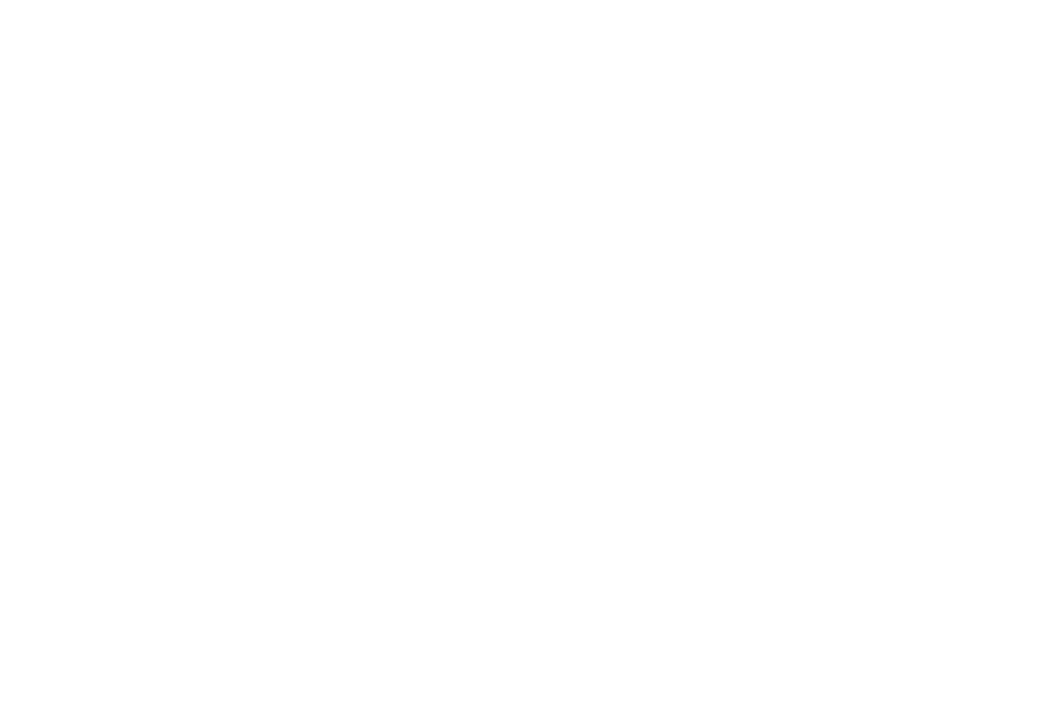
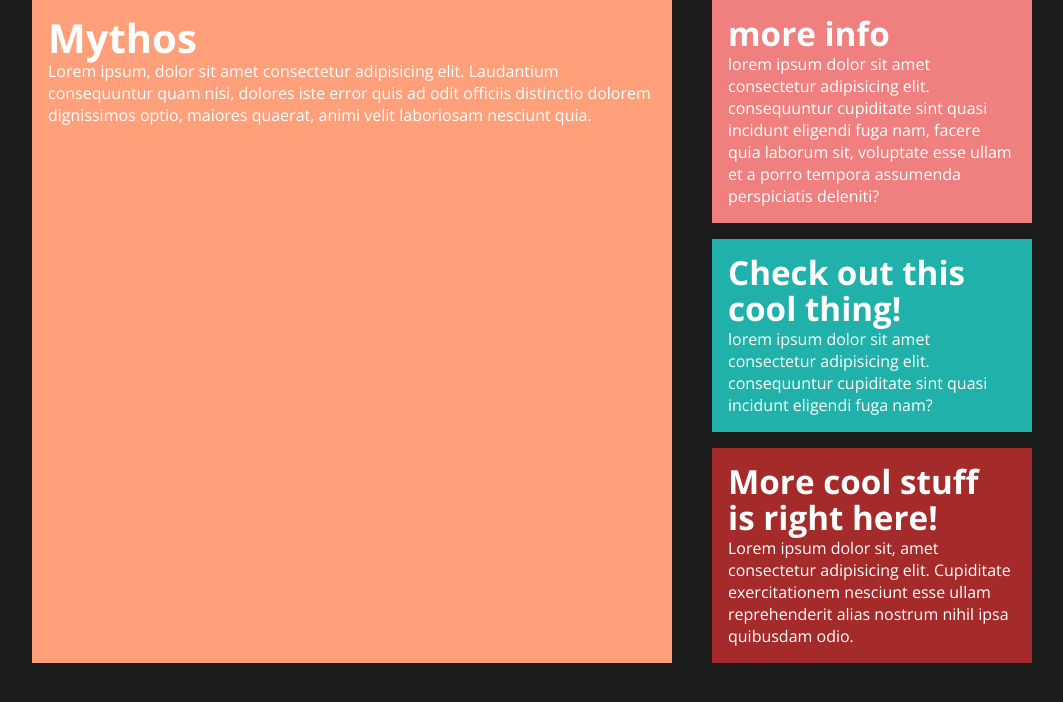
Before and after one commit to rwxganta/scss-bem-practice, a plain HTML site: page app/index.html in a window 1280 px wide. Shown: the whole page, without its empty margins (108-1171 px from the left). Drawn offline with nearby package versions, Linux system fonts and the light colour scheme.

Commit message:
first commit

```diff
--- a/app/index.html
+++ b/app/index.html
@@ -5,10 +5,31 @@
     <meta http-equiv="X-UA-Compatible" content="IE=edge">
     <meta name="viewport" content="width=device-width, initial-scale=1.0">
     <title>Mythos</title>
+    <link href="https://fonts.googleapis.com/css2?family=Open+Sans:wght@400;700&display=swap" rel="stylesheet">
     <link rel="stylesheet" href="/dist/style.css">
     <script src="/app/js/script.js" defer></script>
 </head>
 <body>
+    <div class="grid">
+        <main class='grid__main'>
+            <h1>Mythos</h1>
+            <p>Lorem ipsum, dolor sit amet consectetur adipisicing elit. Laudantium consequuntur quam nisi, dolores iste error quis ad odit officiis distinctio dolorem dignissimos optio, maiores quaerat, animi velit laboriosam nesciunt quia.</p>
+        </main>
 
+        <aside class='grid__sidebar'>
+            <div class="grid__widget grid__widget--green">
+                <h2>more info</h2>
+                <p>lorem ipsum dolor sit amet consectetur adipisicing elit. consequuntur cupiditate sint quasi incidunt eligendi fuga nam, facere quia laborum sit, voluptate esse ullam et a porro tempora assumenda perspiciatis deleniti?</p>
+            </div>
+            <div class="grid__widget grid__widget--cyan">
+                <h2>Check out this cool thing!</h2>
+                <p>lorem ipsum dolor sit amet consectetur adipisicing elit. consequuntur cupiditate sint quasi incidunt eligendi fuga nam?</p>
+            </div>
+            <div class="grid__widget grid__widget--brown">
+                <h2>More cool stuff is right here!</h2>
+                <p>Lorem ipsum dolor sit, amet consectetur adipisicing elit. Cupiditate exercitationem nesciunt esse ullam reprehenderit alias nostrum nihil ipsa quibusdam odio.</p>
+            </div>
+        </aside>
+    </div>
 </body>
 </html>
--- /dev/null
+++ b/app/scss/globals/_boilerplate.scss
@@ -0,0 +1,25 @@
+@use '../utils' as u;
+
+
+html {
+    box-sizing: border-box;
+    font-size: 100%;
+}
+
+*,
+*::before,
+*::after {
+    margin: 0;
+    padding: 0;
+    box-sizing: inherit;
+}
+
+body {
+    //margin-inline: 1rem;
+    font-family: u.$font;
+    color: hsl(0, 0%, 100%);
+    background-color: hsl(0, 0%, 11%);
+
+    //display: grid;
+    //justify-content: center;
+}
--- /dev/null
+++ b/app/scss/globals/_colors.scss
@@ -0,0 +1,4 @@
+:root {
+    $background-color: hsl(0, 0%, 11%);
+    $text-color: hls(0, 0%, 100%);
+}
--- /dev/null
+++ b/app/scss/globals/_index.scss
@@ -0,0 +1,3 @@
+@forward 'boilerplate';
+@forward 'colors';
+@forward 'typography';
--- /dev/null
+++ b/app/scss/globals/_typography.scss
@@ -0,0 +1,28 @@
+@use '../utils/' as u;
+
+h1, h2, h3 {
+    font-weight: 700;
+    line-height: 1.1;
+    // for the future
+    text-wrap: balance;
+}
+
+h1 {
+    //font-size: clamp(28px, 16px + 2vw, 40px);
+    font-size: clamp(u.toRem(28), u.toRem(16) + 2vw, u.toRem(40));
+}
+
+h2 {
+    //font-size: clamp(22px, 14px + 1.5vw, 36px);
+    font-size: clamp(u.toRem(22), u.toRem(14) + 1.5vw, u.toRem(36));
+}
+
+p {
+    font-size: u.toRem(16);
+}
+
+a,
+a:visited,
+a:active {
+    text-decoration: none;
+}
--- /dev/null
+++ b/app/scss/layout/_grid.scss
@@ -0,0 +1,60 @@
+@use '../utils' as u;
+
+.grid {
+    margin-inline: auto;
+    // add 20px on each side of the grid container
+    width: min(100% - 40px, 1000px);
+    //max-width: 1000px;
+    display: grid;
+    grid-template-columns: 1fr;
+    // auto means it's going to be sized based on how much
+    // content the grid child item contains
+    grid-template-rows: auto auto;
+    gap: 40px;
+
+    @include u.breakpoint(large) {
+        grid-template-columns: 2fr 1fr;
+        // solves the extra gap bellow to row
+        grid-template-rows: auto;
+    }
+
+    &__main {
+        padding: 1rem;
+    }
+
+    &__main {
+        background-color: lightblue;
+
+        @include u.breakpoint(medium) {
+            background-color: lightgreen;
+        }
+
+        @include u.breakpoint(large) {
+            background-color: lightsalmon;
+        }
+    }
+
+    &__sidebar {
+
+        @include u.breakpoint-down(medium) {
+            text-align: center;
+        }
+
+        & > * + * {
+            margin-block-start: 1em;
+        }
+    }
+
+    &__widget {
+        padding: 1em;
+        background-color: lightcoral;
+
+        &--cyan {
+            background-color: lightseagreen;
+        }
+
+        &--brown {
+            background-color: brown;
+        }
+    }
+}
--- /dev/null
+++ b/app/scss/layout/_index.scss
@@ -0,0 +1 @@
+@forward 'grid';
--- a/app/scss/style.scss
+++ b/app/scss/style.scss
@@ -0,0 +1,2 @@
+@forward 'globals';
+@forward 'layout';
--- /dev/null
+++ b/app/scss/utils/_breakpoints.scss
@@ -0,0 +1,33 @@
+// 3 different breakpoints: mobile, tablet, desktop
+// <=700px, <=900px, <=1440px
+
+// sass map
+$breakpoints-up: (
+    'medium': 43.75em,
+    'large': 56.25em,
+    'xlarge': 90em
+);
+
+// a little diffent values so we don't have any overlap on
+// breakpoints. This is how bootstrap does by the way
+// 699.98px, 899.98px, 1439.98px
+
+$breakpoints-down: (
+    'small': 43.7485em,
+    'medium': 56.24875em,
+    'large': 89.99875em,
+);
+
+// mixins
+
+@mixin breakpoint($size) {
+    @media (min-width: map-get($breakpoints-up, $size)) {
+        @content;
+    }
+}
+
+@mixin breakpoint-down($size) {
+    @media (max-width: map-get($breakpoints-down, $size)) {
+        @content;
+    }
+}
--- /dev/null
+++ b/app/scss/utils/_fonts.scss
@@ -0,0 +1,3 @@
+// Fonts
+
+$font: 'Open Sans', sans-serif;
--- /dev/null
+++ b/app/scss/utils/_functions.scss
@@ -0,0 +1,10 @@
+@use 'sass:math';
+
+@function toRem($pixel) {
+    @if math.is-unitless($pixel) {
+        @return math.div($pixel, 16) + rem;
+    }
+    @else {
+        @error 'Don\'t use units when using toRem() function';
+    }
+}
--- /dev/null
+++ b/app/scss/utils/_index.scss
@@ -0,0 +1,3 @@
+@forward 'fonts';
+@forward 'breakpoints';
+@forward 'functions';
```
Also changed, not shown: dist/style.css, 1 other file.
